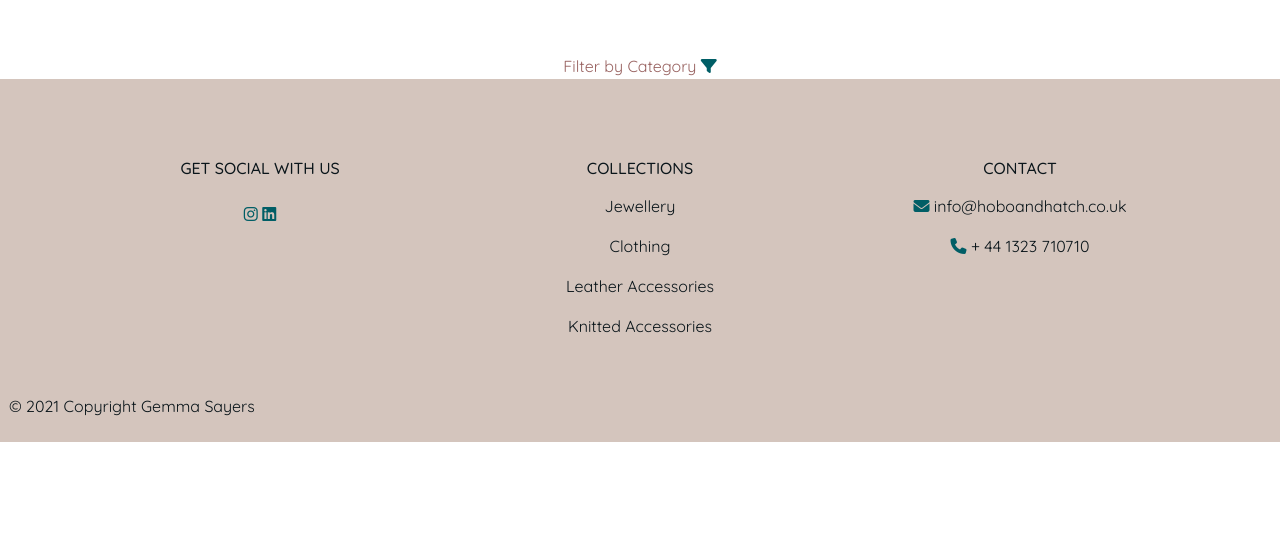
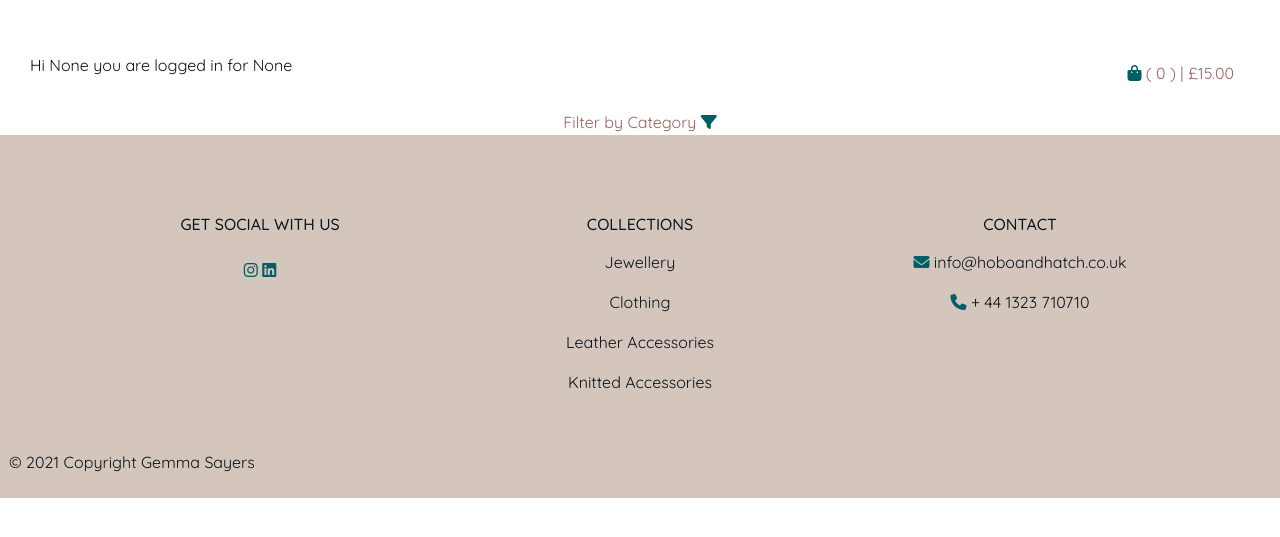
Before and after one commit to GJSayers/hobo-hatch-b2b, a Django app: page /collections/ in a window 1280 px wide. Shown: the part 197-734 px from the top of the page. Run offline with Django 3.2, Linux system fonts and the light colour scheme; the visitor is signed in with stand-in values (Sample User, id 1); data comes from the database, SQL or seed files in the repository; parts of the project's set-up code (start-up, migrations or seed data) failed here and were passed over; some libraries are stand-ins or nearby versions.

Commit message:
Add personalised bag and welcome area for logged in profile-users

```diff
--- a/products/templates/products/collections.html
+++ b/products/templates/products/collections.html
@@ -12,10 +12,43 @@
 
 {% block content %}
     <main class="container-fluid">
-        <div class="row">
+
         <!-- Logged in customer div -->
         {% if request.user.is_authenticated %}
+        <div class="col-12 align-items-center">
+            <div class="row">
+            <div class="col-6 text-left">
+            <p>Hi {{ profile.buyer_name }} you are logged in for <span>{{ profile.stockist }}</span></p>
+            </div>
+            <div class="col-6 text-right">
+            <p>
+                <a class="nav-link" href="{% url 'view_bag' %}">
 
+                          <span><i class="fas fa-shopping-bag"></i></span>
+                          <span class="my-0">
+                            (
+                            {% if total_items %}
+                            {{ total_items }}
+                            {% else %}
+                            0
+                            {% endif %} )
+                          </span>
+                          <span class="my-0">
+                            |{% if grand_total %}
+                              £{{ grand_total|floatformat:2 }}
+                              {% else %}
+                              £0.00
+                            {% endif %}
+                          </span>
+                      </a>
+            </p>
+            <div>
+
+            </div>
+
+        </div>
+        </div>
+        <div class="row">
         <!-- Filter by category section -->
         <section class="col-12 category-filter justify-content-center" id="categories-filter" style="display: none;">
 
```
